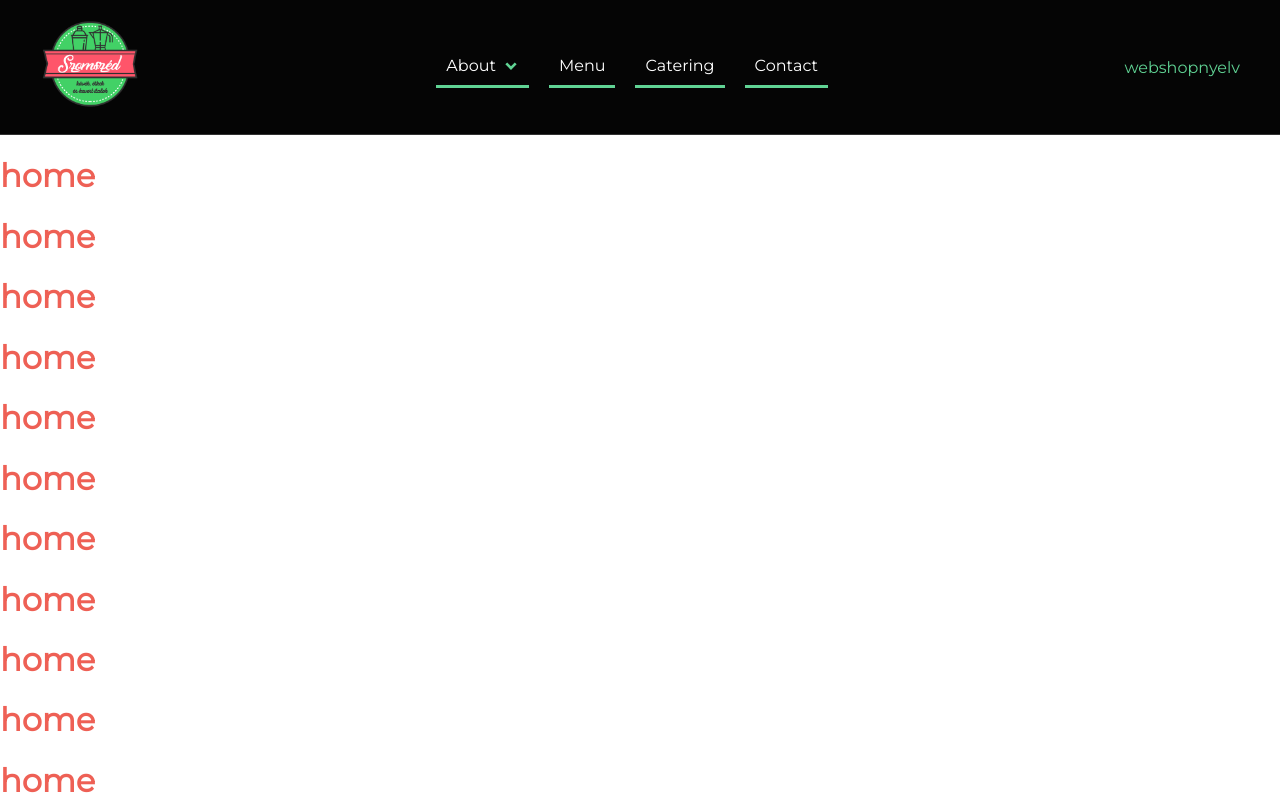
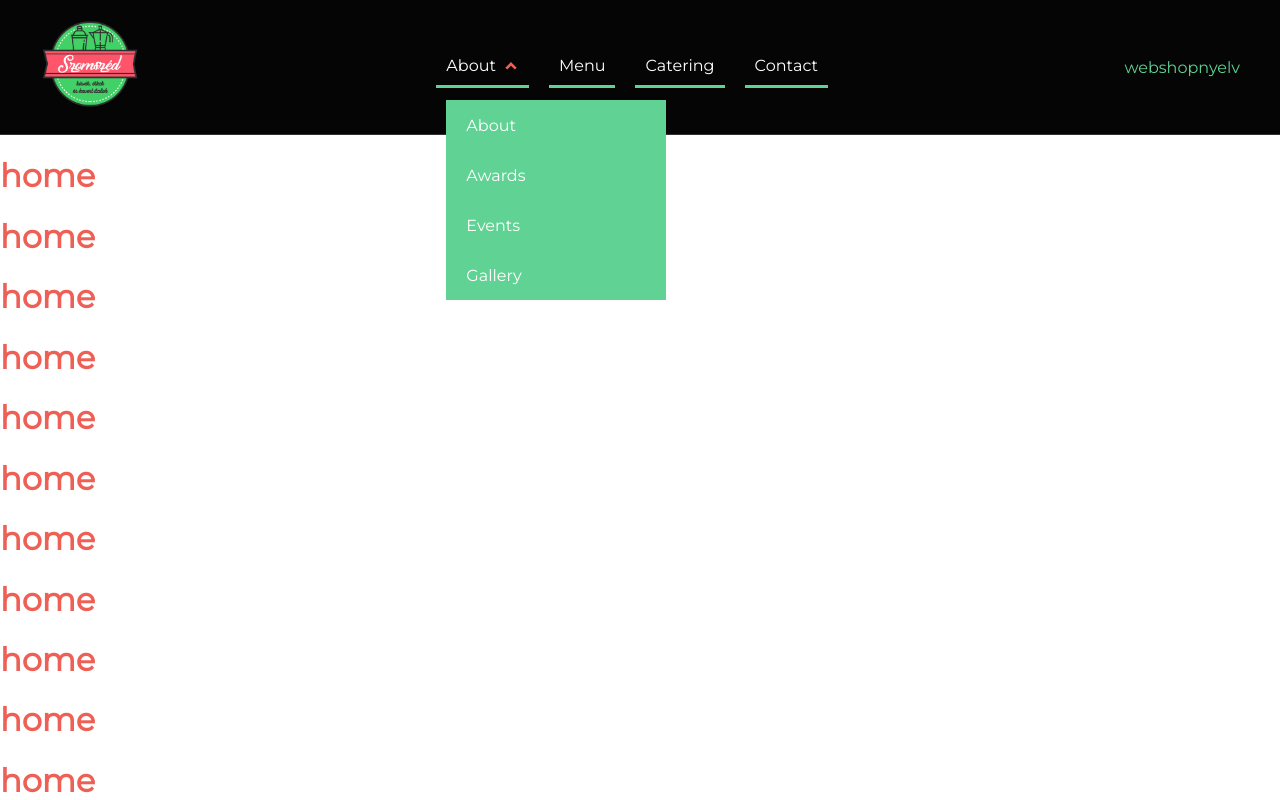
Before and after one commit to porneczy/szomi2, a React (Create React App) app: page / in a window 1280 px wide. Both pictures are taken after a click on the element "About". Shown: the top 800 px of the page. Built offline with nearby package versions, Linux system fonts and the light colour scheme.

Commit message:
fix subnav

```diff
--- a/src/components/Navbar/Navbar.scss
+++ b/src/components/Navbar/Navbar.scss
@@ -43,28 +43,42 @@
                 }
                 &.dropdown {
                     svg {
+                        transform: scale(2);
                         transition: all 0.3s;
-                        transform: scale(2);
                         margin-left: 7px;
                         fill: $navbar-item-arrow;
+                        &.active {
+                            fill: $navbar-item-arrow-hover;
+                            transform: rotate(180deg) scale(2);
+                        }
                     }
                     &:hover {
                         svg {
                             fill: $navbar-item-arrow-hover;
-                            transform: rotate(180deg) scale(2);
-                        }
-                        .navbar-menu-group {
-                            display: block;
-                            position: absolute;
-
-                            top: 100px;
-                            background-color: $navbar-dropdown-group-bg;
                         }
                     }
                 }
 
                 .navbar-menu-group {
+                    &.active {
+                        display: block;
+                    }
                     display: none;
+                    position: absolute;
+                    top: 100px;
+                    background-color: $navbar-dropdown-group-bg;
+
+                    .navbar-menu-group-item {
+                        display: flex;
+                        align-items: center;
+                        width: 200px;
+                        height: 50px;
+                        padding-left: 20px;
+                        background-color: $navbar-dropdown-group-item-bg;
+                        &:hover {
+                            background-color: $navbar-dropdown-group-item-bg-hover;
+                        }
+                    }
                 }
             }
         }
--- a/src/components/Navbar/Navbar.tsx
+++ b/src/components/Navbar/Navbar.tsx
@@ -13,6 +13,7 @@ import { RiArrowDropDownLine } from "react-icons/ri";
 import useTranslation from "@logic/hooks/useTranslation";
 import { useNavigate } from "react-router-dom";
 import "@components/Navbar/Navbar.scss";
+import { useState } from "react";
 
 const items = (t: Function) => {
     return [
@@ -52,37 +53,48 @@ const items = (t: Function) => {
     ];
 };
 
-const NavbarItem = (props: { onClick: Function; title: string }) => {
+const NavbarItem = (props: {
+    onClick: Function;
+    title: string;
+    isSubmenu?: boolean;
+}) => {
     return (
-        <div className="navbar-item" onClick={() => props.onClick()}>
+        <div
+            className={
+                props.isSubmenu ? "navbar-menu-group-item" : "navbar-item"
+            }
+            onClick={() => props.onClick()}
+        >
             <span>{props.title}</span>
         </div>
     );
 };
 
-const NavbarMenuGroupItem = (props: { onClick: Function; title: string }) => {
-    return (
-        <div className="navbar-menu-group-item" onClick={() => props.onClick()}>
-            <span>{props.title}</span>
-        </div>
-    );
-};
-
-const NavbarMenuGroup = (props: { submenu: any; title: string }) => {
+const NavbarMenuGroup = (props: {
+    onClick: Function;
+    submenu: any;
+    title: string;
+    isMenuOpen: boolean;
+}) => {
     const navigate = useNavigate();
     return (
-        <div className="navbar-item dropdown">
+        <div className="navbar-item dropdown" onClick={() => props.onClick()}>
             <span>{props.title}</span>
-            <RiArrowDropDownLine />
-            <div className="navbar-menu-group">
+            <RiArrowDropDownLine className={props.isMenuOpen ? "active" : ""} />
+            <div
+                className={
+                    "navbar-menu-group" + (props.isMenuOpen ? " active" : "")
+                }
+            >
                 {props.submenu.map((item: any, index: number) => {
                     return (
-                        <NavbarMenuGroupItem
+                        <NavbarItem
                             key={"navbarmenugroupitem" + index.toString()}
                             title={item.title}
                             onClick={() => {
                                 navigate(item.path);
                             }}
+                            isSubmenu={true}
                         />
                     );
                 })}
@@ -94,6 +106,7 @@ const NavbarMenuGroup = (props: { submenu: any; title: string }) => {
 function Navbar(props: {}) {
     const { t } = useTranslation();
     const navigate = useNavigate();
+    const [isMenuOpen, setIsMenuOpen] = useState(false);
     return (
         <div className="navbar-container">
             <nav className="navbar">
@@ -112,6 +125,8 @@ function Navbar(props: {}) {
                                 key={"navbaritem" + index.toString()}
                                 title={item.title}
                                 submenu={item.submenu}
+                                onClick={() => setIsMenuOpen(!isMenuOpen)}
+                                isMenuOpen={isMenuOpen}
                             />
                         ) : (
                             <NavbarItem
--- a/src/vars.scss
+++ b/src/vars.scss
@@ -26,3 +26,5 @@ $navbar-item-arrow-hover: $secondary-color;
 $navbar-item-border-bottom: $tertiary-color;
 $navbar-item-border-bottom-hover: $secondary-color;
 $navbar-dropdown-group-bg: $primary-color;
+$navbar-dropdown-group-item-bg: $tertiary-color;
+$navbar-dropdown-group-item-bg-hover: $secondary-color;
```
